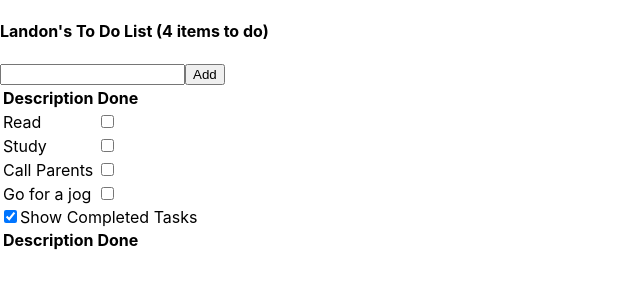
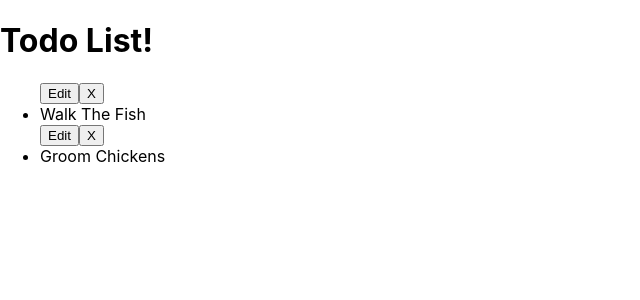
Before and after one commit to landon-sturgeon/todo-app, a React (Create React App) app: page / in a window 1280 px wide. Shown: the top 300 px of the page, without its empty margins (0-640 px from the left). Built offline with nearby package versions, Linux system fonts and the light colour scheme.

Commit message:
made new, easier todo components

```diff
--- a/src/App.js
+++ b/src/App.js
@@ -1,105 +1,121 @@
+// import React, { Component } from "react";
+// import { TodoBanner } from "./Component/TodoBanner";
+// import { TodoCreater } from "./Component/TodoCreater";
+// import { TodoRow } from "./Component/TodoRow";
+// import { VisibilityControl } from "./Component/VisibilityControl";
+
+// export default class App extends Component {
+//   constructor(props) {
+//     super(props);
+//     this.state = {
+//       userName: "Landon",
+//       todoItems: [
+//         { action: "Read", done: false },
+//         { action: "Study", done: false },
+//         { action: "Call Parents", done: false },
+//         { action: "Go for a jog", done: false },
+//       ],
+//       showCompleted: true,
+//     };
+//   }
+
+//   updateNewTextValue = (event) => {
+//     this.setState({ newItemText: event.target.value });
+//   };
+
+//   createNewTodo = (task) => {
+//     if (!this.state.todoItems.find((item) => item.action === task)) {
+//       this.setState(
+//         {
+//           todoItems: [...this.state.todoItems, { action: task, done: false }],
+//         },
+//         () => localStorage.setItem("todos", JSON.stringify(this.state))
+//       );
+//     }
+//   };
+
+//   toggleTodo = (todo) =>
+//     this.setState({
+//       todoItems: this.state.todoItems.map((item) =>
+//         item.action === todo.action ? { ...item, done: !item.done } : item
+//       ),
+//     });
+
+//   todoTableRows = (doneValue) =>
+//     this.state.todoItems
+//       .filter((item) => item.done === doneValue)
+//       .map((item) => (
+//         <TodoRow key={item.action} item={item} callback={this.toggleTodo} />
+//       ));
+
+//   componentDidMount = () => {
+//     let data = localStorage.getItem("todos");
+//     this.setState(
+//       data != null
+//         ? JSON.parse(data)
+//         : {
+//             userName: "Landon",
+//             todoItems: [
+//               { action: "Read", done: false },
+//               { action: "Study", done: false },
+//               { action: "Call Parents", done: false },
+//               { action: "Go for a jog", done: false },
+//             ],
+//             showCompleted: true,
+//           }
+//     );
+//   };
+
+//   render = () => (
+//     <div>
+//       <TodoBanner name={this.state.userName} tasks={this.state.todoItems} />
+//       <div className="container-fluid">
+//         <TodoCreater callback={this.createNewTodo} />
+//         <table className="table table-striped table-bordered">
+//           <thead>
+//             <tr>
+//               <th>Description</th>
+//               <th>Done</th>
+//             </tr>
+//           </thead>
+//           <tbody>{this.todoTableRows(false)}</tbody>
+//         </table>
+//         <div className="bg-secondary text-white text-center p-2">
+//           <VisibilityControl
+//             description="Completed Tasks"
+//             isChecked={this.state.showCompleted}
+//             callback={(checked) => this.setState({ showCompleted: checked })}
+//           />
+//         </div>
+
+//         {this.state.showCompleted && (
+//           <table className="table table-striped table-bordered">
+//             <thead>
+//               <tr>
+//                 <th>Description</th>
+//                 <th>Done</th>
+//               </tr>
+//             </thead>
+//             <tbody>{this.todoTableRows(true)}</tbody>
+//           </table>
+//         )}
+//       </div>
+//     </div>
+//   );
+// }
+
 import React, { Component } from "react";
-import { TodoBanner } from "./Component/TodoBanner";
-import { TodoCreater } from "./Component/TodoCreater";
-import { TodoRow } from "./Component/TodoRow";
-import { VisibilityControl } from "./Component/VisibilityControl";
+import TodoList from "./Component/TodoList";
+import "./App.css";
 
-export default class App extends Component {
-  constructor(props) {
-    super(props);
-    this.state = {
-      userName: "Landon",
-      todoItems: [
-        { action: "Read", done: false },
-        { action: "Study", done: false },
-        { action: "Call Parents", done: false },
-        { action: "Go for a jog", done: false },
-      ],
-      showCompleted: true,
-    };
+class App extends Component {
+  render() {
+    return (
+      <div>
+        <TodoList />
+      </div>
+    );
   }
+}
 
-  updateNewTextValue = (event) => {
-    this.setState({ newItemText: event.target.value });
-  };
-
-  createNewTodo = (task) => {
-    if (!this.state.todoItems.find((item) => item.action === task)) {
-      this.setState(
-        {
-          todoItems: [...this.state.todoItems, { action: task, done: false }],
-        },
-        () => localStorage.setItem("todos", JSON.stringify(this.state))
-      );
-    }
-  };
-
-  toggleTodo = (todo) =>
-    this.setState({
-      todoItems: this.state.todoItems.map((item) =>
-        item.action === todo.action ? { ...item, done: !item.done } : item
-      ),
-    });
-
-  todoTableRows = (doneValue) =>
-    this.state.todoItems
-      .filter((item) => item.done === doneValue)
-      .map((item) => (
-        <TodoRow key={item.action} item={item} callback={this.toggleTodo} />
-      ));
-
-  componentDidMount = () => {
-    let data = localStorage.getItem("todos");
-    this.setState(
-      data != null
-        ? JSON.parse(data)
-        : {
-            userName: "Landon",
-            todoItems: [
-              { action: "Read", done: false },
-              { action: "Study", done: false },
-              { action: "Call Parents", done: false },
-              { action: "Go for a jog", done: false },
-            ],
-            showCompleted: true,
-          }
-    );
-  };
-
-  render = () => (
-    <div>
-      <TodoBanner name={this.state.userName} tasks={this.state.todoItems} />
-      <div className="container-fluid">
-        <TodoCreater callback={this.createNewTodo} />
-        <table className="table table-striped table-bordered">
-          <thead>
-            <tr>
-              <th>Description</th>
-              <th>Done</th>
-            </tr>
-          </thead>
-          <tbody>{this.todoTableRows(false)}</tbody>
-        </table>
-        <div className="bg-secondary text-white text-center p-2">
-          <VisibilityControl
-            description="Completed Tasks"
-            isChecked={this.state.showCompleted}
-            callback={(checked) => this.setState({ showCompleted: checked })}
-          />
-        </div>
-
-        {this.state.showCompleted && (
-          <table className="table table-striped table-bordered">
-            <thead>
-              <tr>
-                <th>Description</th>
-                <th>Done</th>
-              </tr>
-            </thead>
-            <tbody>{this.todoTableRows(true)}</tbody>
-          </table>
-        )}
-      </div>
-    </div>
-  );
-}
+export default App;
--- /dev/null
+++ b/src/Component/Todo.js
@@ -0,0 +1,15 @@
+import React, { Component } from "react";
+
+class Todo extends Component {
+  render() {
+    return (
+      <div>
+        <button>Edit</button>
+        <button>X</button>
+        <li>{this.props.task}</li>
+      </div>
+    );
+  }
+}
+
+export default Todo;
--- /dev/null
+++ b/src/Component/TodoList.js
@@ -0,0 +1,25 @@
+import React, { Component } from "react";
+import Todo from "./Todo";
+
+class TodoList extends Component {
+  constructor(props) {
+    super(props);
+    this.state = {
+      todos: [{ task: "Walk The Fish" }, { task: "Groom Chickens" }],
+    };
+  }
+
+  render() {
+    const todos = this.state.todos.map((todo) => {
+      return <Todo task={todo.task} />;
+    });
+    return (
+      <div>
+        <h1>Todo List!</h1>
+        <ul>{todos}</ul>
+      </div>
+    );
+  }
+}
+
+export default TodoList;
```
Also changed, not shown: src/Component/NewTodoForm.js (added).
